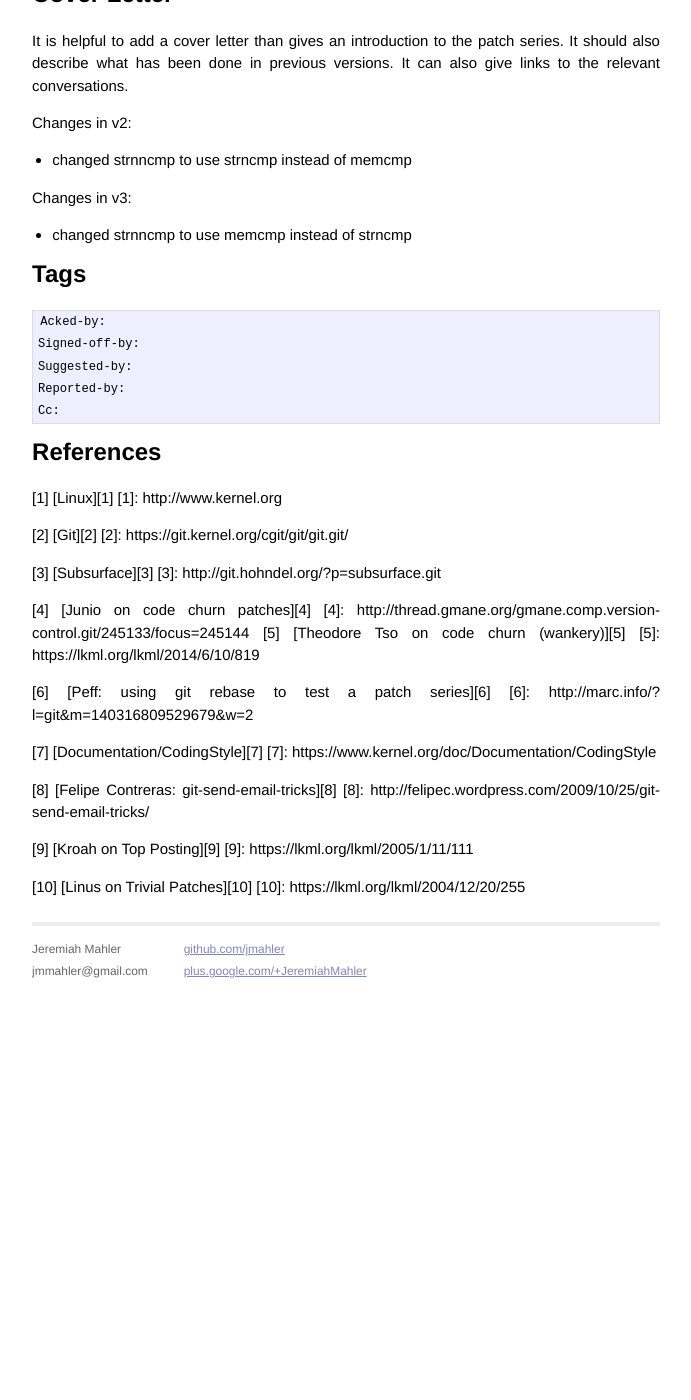
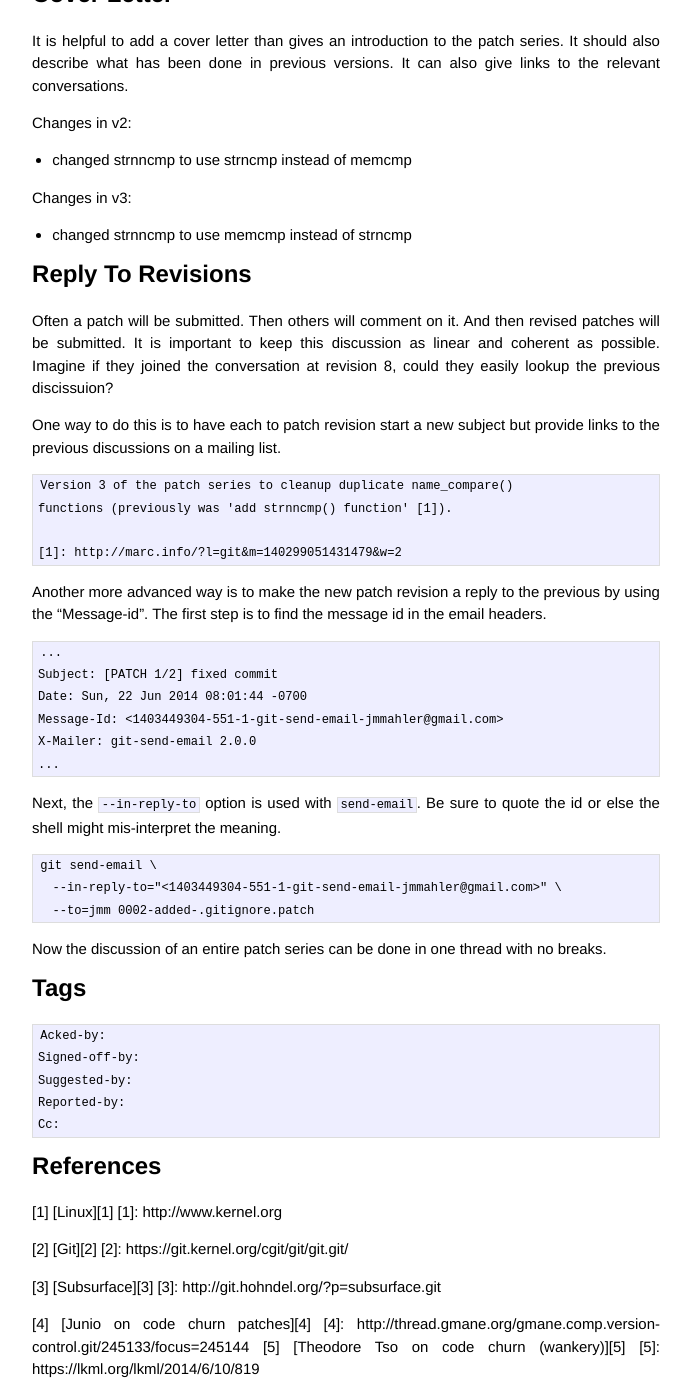
Before and after one commit to jmahler/jmahler.github.io, a Jekyll site: the page built from _posts/2014-06-11-linus-dev.md, in a window 1280 px wide and 1400 px high, scrolled down 810 px. Shown: the whole window, without its empty margins (294-985 px from the left). Built offline with Jekyll 4.4.1, drawn with Linux system fonts in a browser that asks for light colours; Markdown is read by kramdown in place of the engine named in the settings; before the commit the page ends 1805 px from its top, so only the background shows below that.

Commit message:
describe how to reply to patch revisions

```diff
--- a/_posts/2014-06-11-linus-dev.md
+++ b/_posts/2014-06-11-linus-dev.md
@@ -52,6 +52,44 @@ Changes in v2:
 Changes in v3:
   - changed strnncmp to use memcmp instead of strncmp
 
+Reply To Revisions
+==================
+
+Often a patch will be submitted.  Then others will comment on it.
+And then revised patches will be submitted.  It is important to keep
+this discussion as linear and coherent as possible.  Imagine if they
+joined the conversation at revision 8, could they easily lookup the
+previous discissuion?
+
+One way to do this is to have each to patch revision start a new subject
+but provide links to the previous discussions on a mailing list.
+
+    Version 3 of the patch series to cleanup duplicate name_compare()
+    functions (previously was 'add strnncmp() function' [1]).
+
+    [1]: http://marc.info/?l=git&m=140299051431479&w=2
+
+Another more advanced way is to make the new patch revision a reply to the
+previous by using the "Message-id".  The first step is to find the
+message id in the email headers.
+
+    ...
+    Subject: [PATCH 1/2] fixed commit
+    Date: Sun, 22 Jun 2014 08:01:44 -0700
+    Message-Id: <1403449304-551-1-git-send-email-jmmahler@gmail.com>
+    X-Mailer: git-send-email 2.0.0
+    ...
+
+Next, the `--in-reply-to` option is used with `send-email`.  Be sure to
+quote the id or else the shell might mis-interpret the meaning.
+
+    git send-email \
+      --in-reply-to="<1403449304-551-1-git-send-email-jmmahler@gmail.com>" \
+      --to=jmm 0002-added-.gitignore.patch
+
+Now the discussion of an entire patch series can be done in one thread
+with no breaks.
+
 Tags
 ====
 
```
